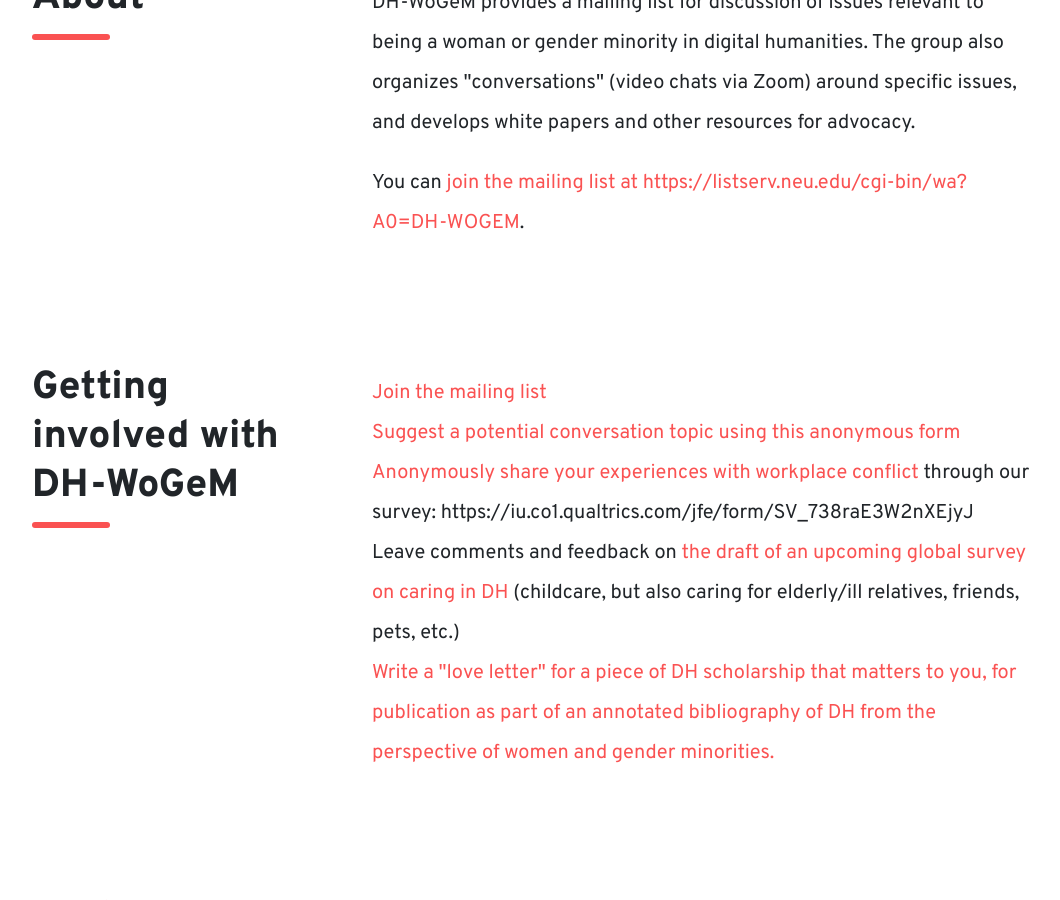
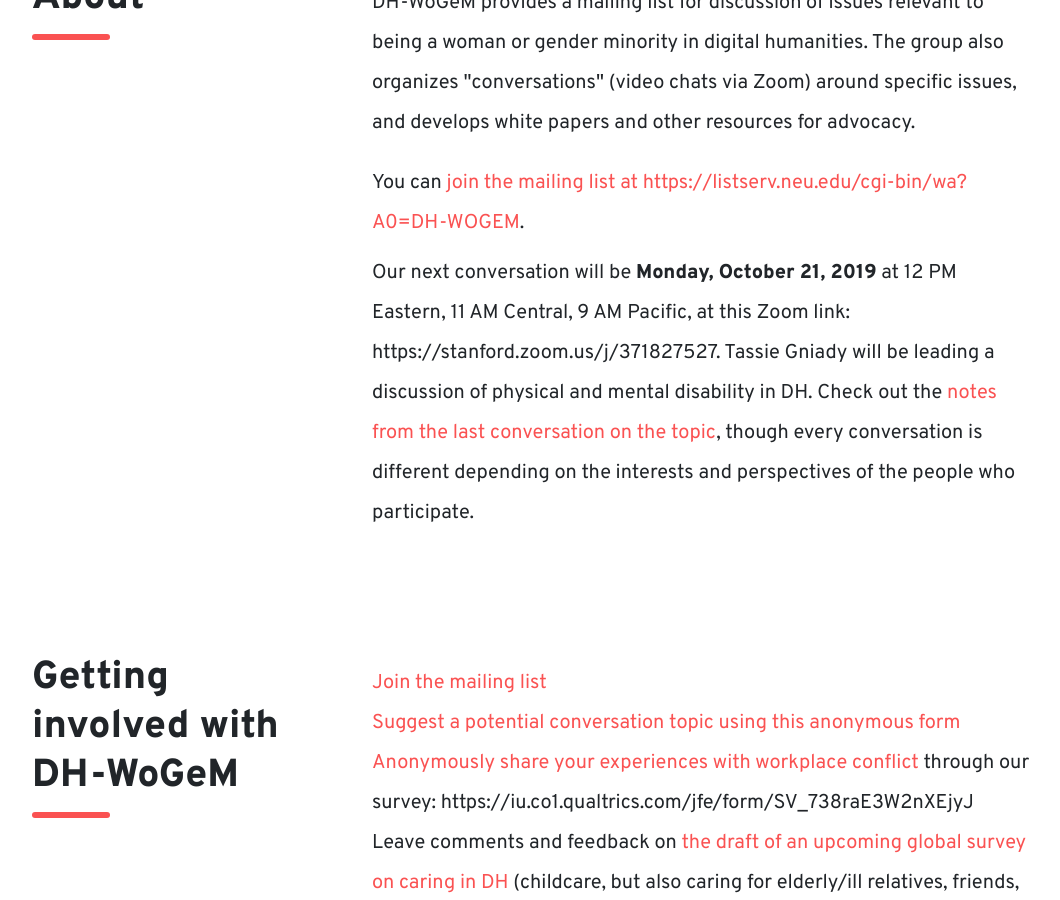
Before and after one commit to dh-wogem/dh-wogem.github.io, a Jekyll site: the page built from index.html, in a window 1280 px wide and 900 px high, scrolled down 1286 px. Shown: the whole window, without its empty margins (108-1168 px from the left). Built offline with Jekyll 4.4.1, drawn with Linux system fonts in a browser that asks for light colours.

Commit message:
Update index.html
October 21 call on physical & mental disability.

```diff
--- a/index.html
+++ b/index.html
@@ -24,6 +24,7 @@
       <p class="section-body">DH-WoGeM provides a mailing list for discussion of issues relevant to being a woman or gender minority in digital humanities. The group also organizes "conversations" (video chats via Zoom) around specific issues, and develops white papers and other resources for advocacy.</p>
       <p>You can <a style="color: #fa5252;" href="https://listserv.neu.edu/cgi-bin/wa?A0=DH-WOGEM">join the mailing list at https://listserv.neu.edu/cgi-bin/wa?A0=DH-WOGEM</a>.</p>
     </article>
+	<article><p>Our next conversation will be <strong>Monday, October 21, 2019</strong> at 12 PM Eastern, 11 AM Central, 9 AM Pacific, at this Zoom link: https://stanford.zoom.us/j/371827527. Tassie Gniady will be leading a discussion of physical and mental disability in DH. Check out the <a href="http://www.dhwogem.org/disability" style="color: #fa5252;">notes from the last conversation on the topic</a>, though every conversation is different depending on the interests and perspectives of the people who participate.</p></article>
   </section>
 
   <section class="section">
```
